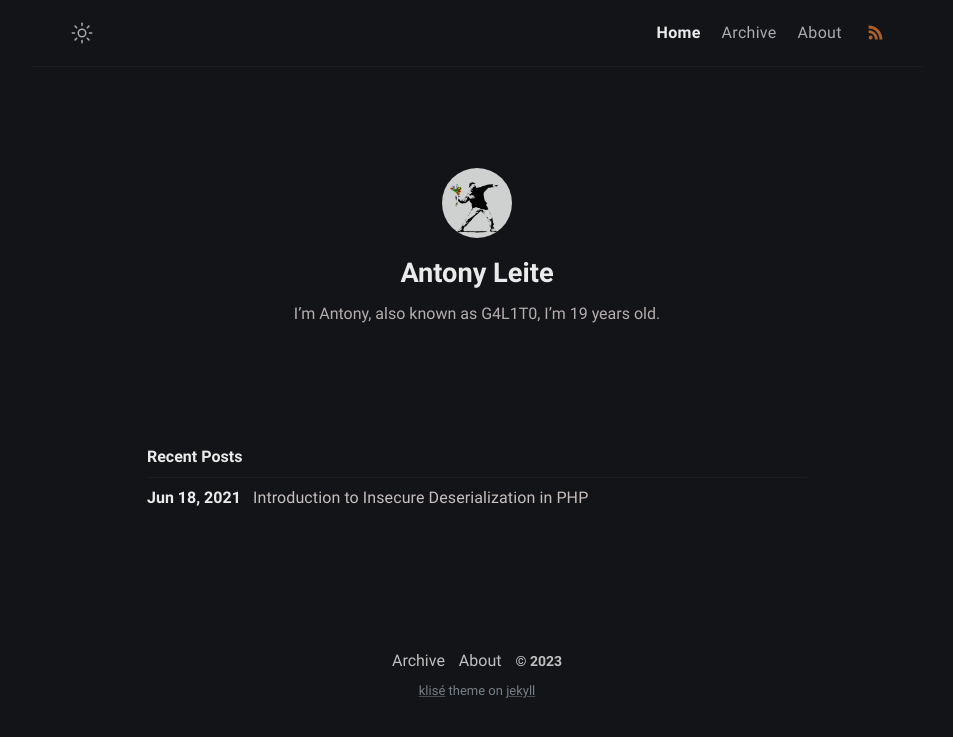
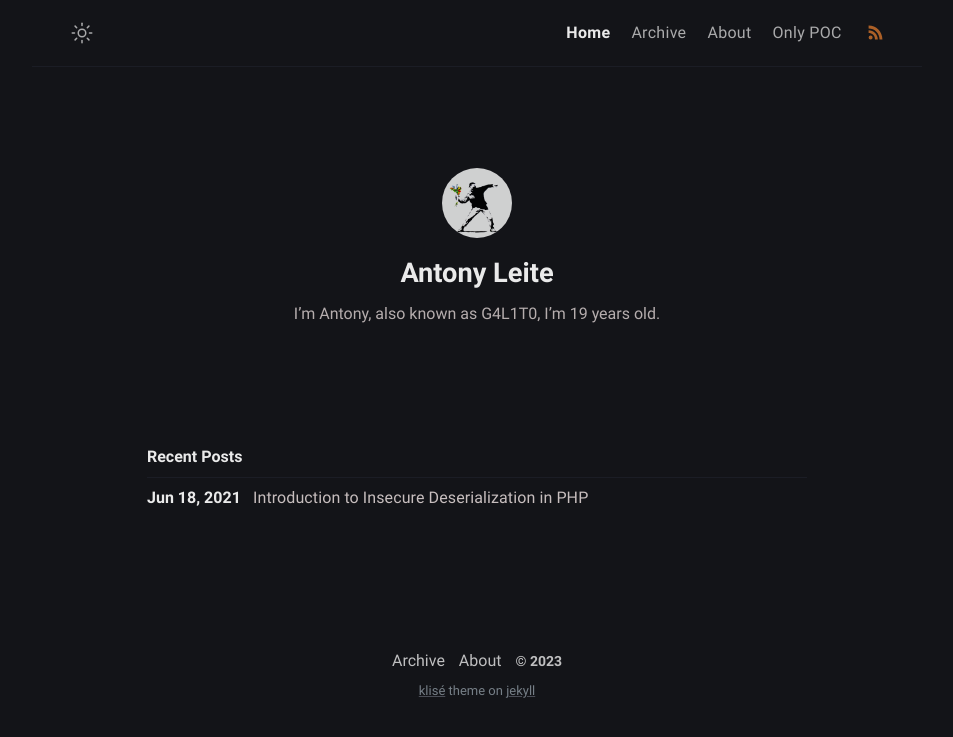
Before and after one commit to G4L1T0/antonyleite.com, a Jekyll site: the page built from index.md, in a window 1280 px wide. Shown: the top 737 px of the page, without its empty margins (163-1116 px from the left). Built offline with Jekyll 4.4.1, drawn with Linux system fonts in a browser that asks for light colours.

```diff
--- a/_data/menus.yml
+++ b/_data/menus.yml
@@ -9,3 +9,7 @@
 - title: About
   url: /about/
   external: false
+
+- title: Only POC
+  url: /onlypoc/
+  external: false
```
